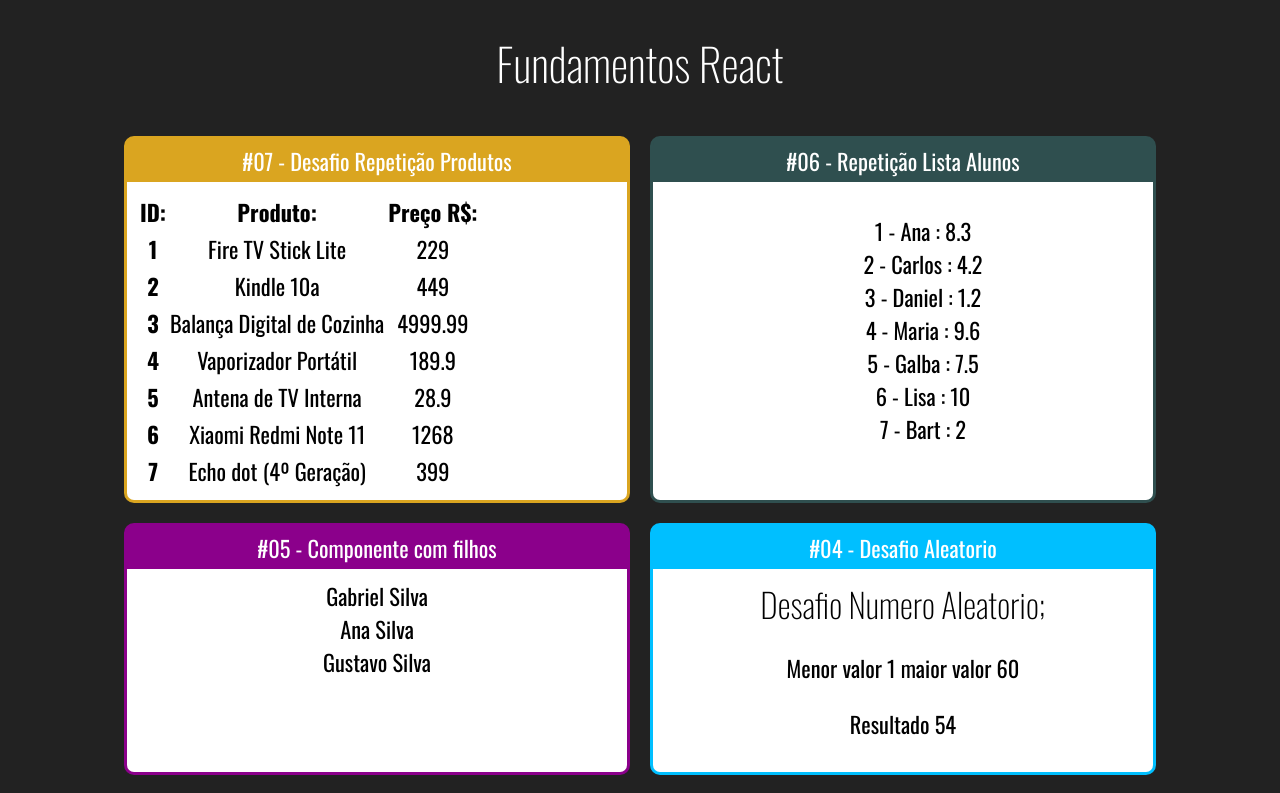
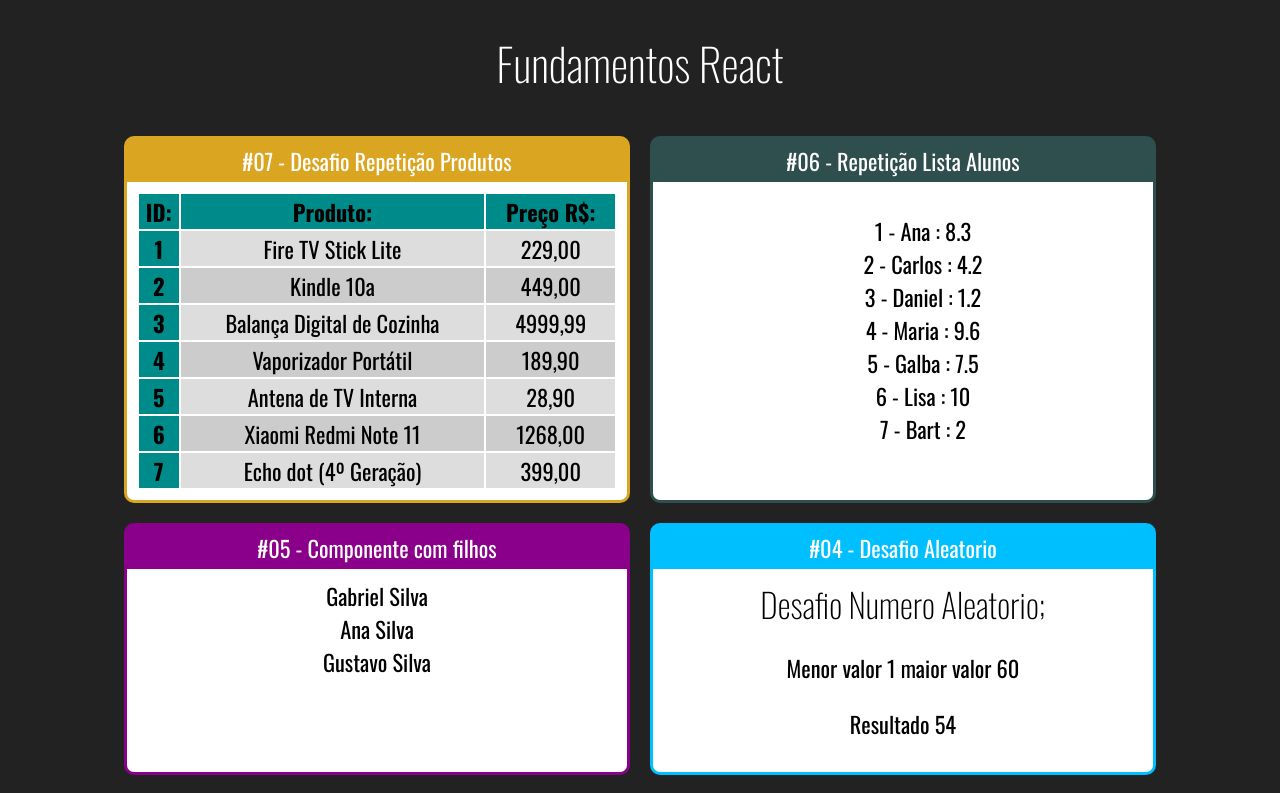
Before and after one commit to oliveiraprg/react_cod3r, a React (Create React App) app in the folder fundamentos-react/: page / in a window 1280 px wide. Shown: the top 793 px of the page. Built offline with nearby package versions, Linux system fonts and the light colour scheme.

Commit message:
product table challenge vteacher

```diff
--- a/fundamentos-react/src/components/repeticao/TabelaProduto.jsx
+++ b/fundamentos-react/src/components/repeticao/TabelaProduto.jsx
@@ -1,21 +1,25 @@
+import './TabelaProdutos.css'
 import React from "react";
 import produtos from '../../data/produtos';
 
 
 export default function ListaProdutos () {
 
-    const listaProdutos = produtos.map((produto) => {
+    function getLinhas(){
+        return produtos.map((produto, i) => {
             return (
-                <tr key={produto.id}>
+                    <tr key={produto.id} className={i % 2 === 0 ? 'Par': 'Impar'}>
                         <th>{produto.id}</th>
                         <td>{produto.produto}</td>
-                    <td>{parseFloat(produto.preco)}</td>
+                        <td>{produto.preco.toFixed(2).replace('.', ',')}</td>
                     </tr>
             )
         })
 
+    }
+
     return (
-        <div>
+        <div className="TabelaProdutos">
             <table>
                 <thead>
                     <tr>
@@ -25,7 +29,7 @@ export default function ListaProdutos () {
                     </tr>
                 </thead>
                 <tbody>
-                        {listaProdutos}
+                        {getLinhas()}
                 </tbody>
             </table>
         </div>
--- /dev/null
+++ b/fundamentos-react/src/components/repeticao/TabelaProdutos.css
@@ -0,0 +1,15 @@
+.TabelaProdutos table {
+    width: 100%;
+}
+
+.TabelaProdutos th {
+    background-color: darkcyan;
+}
+
+.TabelaProdutos .Par {
+    background-color: #ddd;
+}
+
+.TabelaProdutos .Impar {
+    background-color: #ccc;
+}
```
Lines whose indentation alone changed are shown as unchanged.
